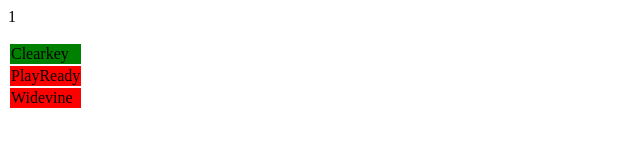
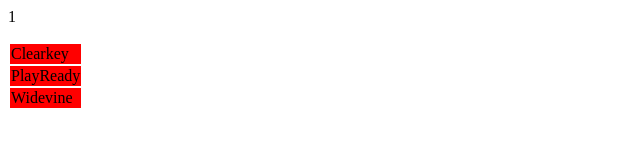
Before and after one commit to lhalliwell/lhalliwell.github.io, a plain HTML site: page index.html in a window 1280 px wide. Shown: the whole page, without its empty margins (0-640 px from the left). Drawn offline with Linux system fonts and the light colour scheme.

Commit message:
Update index.html

```diff
--- a/index.html
+++ b/index.html
@@ -1,7 +1,7 @@
 <script>
   function tryKeySystem(name) {
     var config = [{initDataTypes: ['webm'],
-      videoCapabilities: [{contentType: 'video/webm; codecs="vp09.00.10.08"'}]}];
+      videoCapabilities: [{contentType: 'video/mp4; codecs="mp4a.40.2"'}]}];
 
     navigator.requestMediaKeySystemAccess(name, config).then(
       function (ksa) {
```
